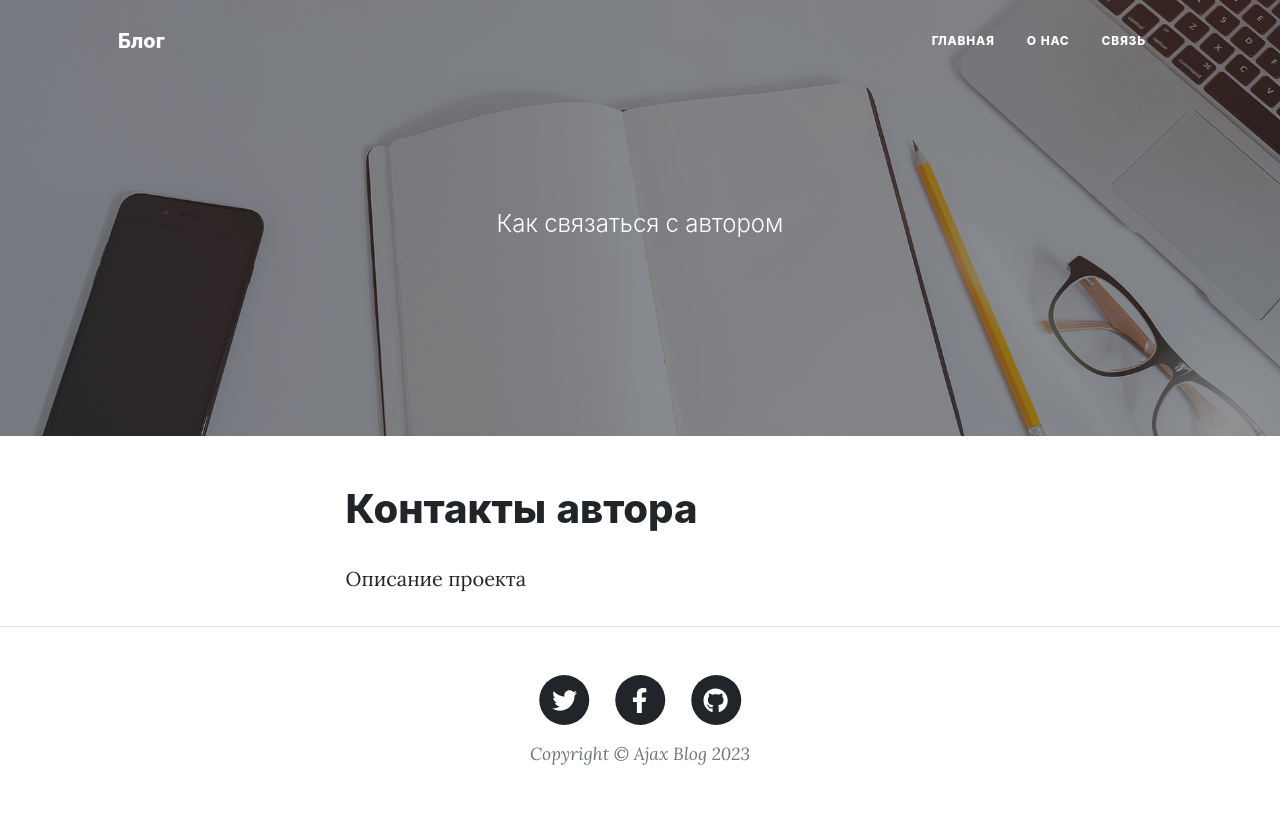
After one commit to ajax3101/blog, a Flask app: template blog/templates/contact.html in a window 1280 px wide. The commit adds this page. Run offline with Flask 3, Linux system fonts and the light colour scheme; the template is opened without the code that fills it, so the values that code supplies are empty; some libraries are stand-ins or nearby versions.

Commit message:
about and contact create

```diff
--- a/blog/app.py
+++ b/blog/app.py
@@ -1,4 +1,4 @@
-from flask import Flask
+from flask import Flask, render_template
 
 
 
@@ -15,17 +15,17 @@ def aboutpage():
 
 @app.route("/contact")
 def contactpage():
-    return "ok"
+    return render_template("contact.html")
 
-@app.route("/post/<post_id:int>", endpoint="post")
+@app.route("/post/<post_id>", endpoint="post")
 def postpage(post_id):
     pass
 
-@app.route("/post/<post_id:int>/edit", method=["GET", "POST"], endpoint="edit")
+@app.route("/post/<post_id>/edit", methods=["GET", "POST"], endpoint="edit")
 def postedit(post_id):
     pass
 
-@app.route("/post/new", method=["GET", "POST"], endpoint="new")
+@app.route("/post/new", methods=["GET", "POST"], endpoint="new")
 def postnew():
     pass
 
--- a/blog/templates/about.html
+++ b/blog/templates/about.html
@@ -1,8 +1,8 @@
 {% extends "base.html" %}
-{% set page_title =  "О нас " %}
+{% set page_title =  "О нас! " %}
 {% set page_subtitle =  "Описание этого проекта" %}
 
-{% block title %} Страницв о сайте!
+{% block title %} Страница о сайте!
 {% endblock title %}
 {% block content %}
 <h1>О нас</h1>
--- a/blog/templates/base.html
+++ b/blog/templates/base.html
@@ -6,7 +6,7 @@
         <meta name="description" content="" />
         <meta name="author" content="" />
         <title>{% block title %} Blog Ajax`s {% endblock title %}</title>
-        <link rel="icon" type="image/x-icon" href="assets/favicon.ico" />
+        <link rel="icon" type="image/x-icon" href="static/assets/favicon.ico" />
         <!-- Font Awesome icons (free version)-->
         <script src="https://use.fontawesome.com/releases/v6.3.0/js/all.js" crossorigin="anonymous"></script>
         <!-- Google fonts-->
--- /dev/null
+++ b/blog/templates/contact.html
@@ -0,0 +1,10 @@
+{% extends "base.html" %}
+{% set page_subtitle =  "Как связаться с автором " %}
+
+{% block title %} Страница для связи
+{% endblock title %}
+{% block content %}
+<h1>Контакты автора</h1>
+<p>Описание проекта</p>
+
+{% endblock content %}
--- a/blog/templates/header.html
+++ b/blog/templates/header.html
@@ -9,14 +9,14 @@
         <div class="collapse navbar-collapse" id="navbarResponsive">
             <ul class="navbar-nav ms-auto py-4 py-lg-0">
                 <li class="nav-item"><a class="nav-link px-lg-3 py-3 py-lg-4" href="/">Главная</a></li>
-                <li class="nav-item"><a class="nav-link px-lg-3 py-3 py-lg-4" href="/about/">О нас</a></li>
+                <li class="nav-item"><a class="nav-link px-lg-3 py-3 py-lg-4" href="/about">О нас</a></li>
                 <li class="nav-item"><a class="nav-link px-lg-3 py-3 py-lg-4" href="/contact">Связь</a></li>
             </ul>
         </div>
     </div>
 </nav>
 <!-- Page Header-->
-<header class="masthead" style="background-image: url('assets/img/home-bg.jpg')">
+<header class="masthead" style="background-image: url('static/assets/img/home-bg.jpg')">
     <div class="container position-relative px-4 px-lg-5">
         <div class="row gx-4 gx-lg-5 justify-content-center">
             <div class="col-md-10 col-lg-8 col-xl-7">
```
